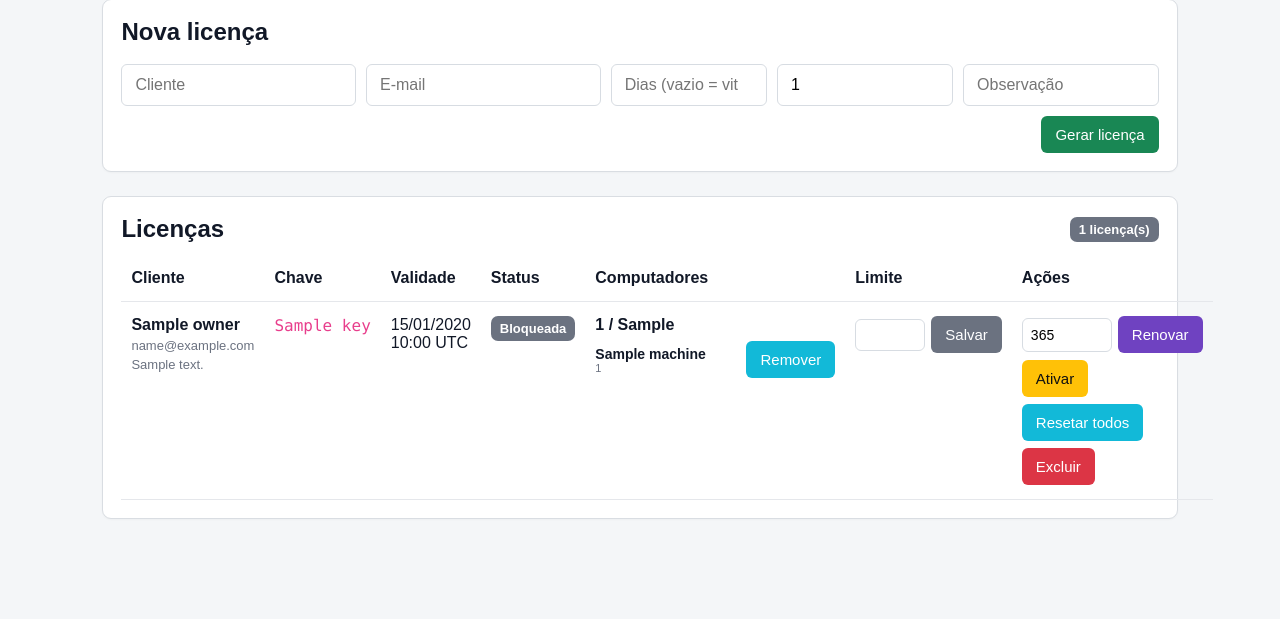
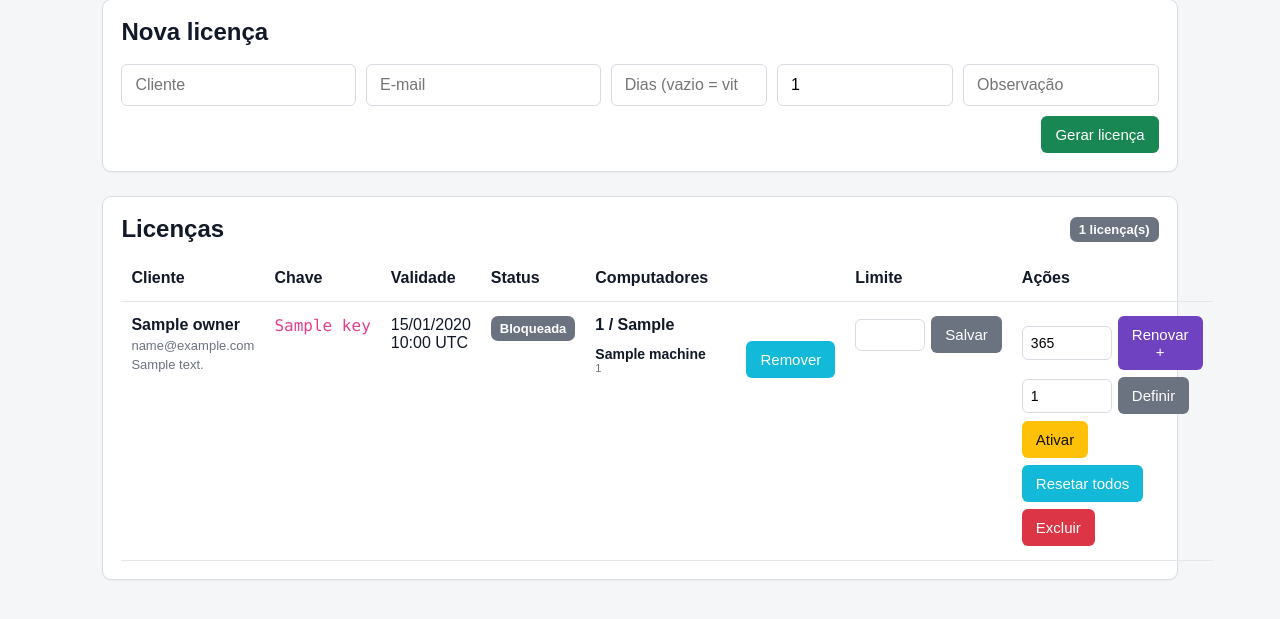
Before and after one commit to igorjsnunes/sistema-ecommerce-servidor, a Python web app: template templates/dashboard.html in a window 1280 px wide. Shown: the part 97-716 px from the top of the page. Run offline with Jinja, Linux system fonts and the light colour scheme; the template is opened without the code that fills it: most values are stand-ins (such as "Sample title", 1, 10 or a date in 2020).

Commit message:
Add files via upload

```diff
--- a/templates/dashboard.html
+++ b/templates/dashboard.html
@@ -66,8 +66,11 @@ table{width:100%;border-collapse:collapse}th,td{text-align:left;padding:14px 10p
 </td>
 <td><form class="mini-form" method="post" action="{{ url_for('update_limit',lic_id=lic.id) }}"><input name="max_machines" type="number" min="{{ lic.machine_count if lic.machine_count > 0 else 1 }}" value="{{ lic.machine_limit }}"><button class="gray" type="submit">Salvar</button></form></td>
 <td>
-<form class="renew-form" method="post" action="{{ url_for('renew_license',lic_id=lic.id) }}" onsubmit="return confirm('Renovar esta licença mantendo a mesma chave?')">
-<input name="days" type="number" min="1" value="365" title="Quantidade de dias"><button class="purple" type="submit">Renovar</button>
+<form class="renew-form" method="post" action="{{ url_for('renew_license',lic_id=lic.id) }}" onsubmit="return confirm('Adicionar estes dias ao vencimento atual, mantendo a mesma chave?')">
+<input name="days" type="number" min="1" value="365" title="Dias para acrescentar"><button class="purple" type="submit">Renovar +</button>
+</form>
+<form class="renew-form" method="post" action="{{ url_for('set_expiration',lic_id=lic.id) }}" onsubmit="return confirm('Definir a validade a partir de AGORA? Isso substituirá o vencimento atual.')">
+<input name="days" type="number" min="1" value="1" title="Dias de validade a partir de agora"><button class="gray" type="submit">Definir</button>
 </form>
 <div class="actions">
 <form method="post" action="{{ url_for('toggle_license',lic_id=lic.id) }}"><button class="yellow" type="submit">{{ 'Bloquear' if lic.active else 'Ativar' }}</button></form>
```
